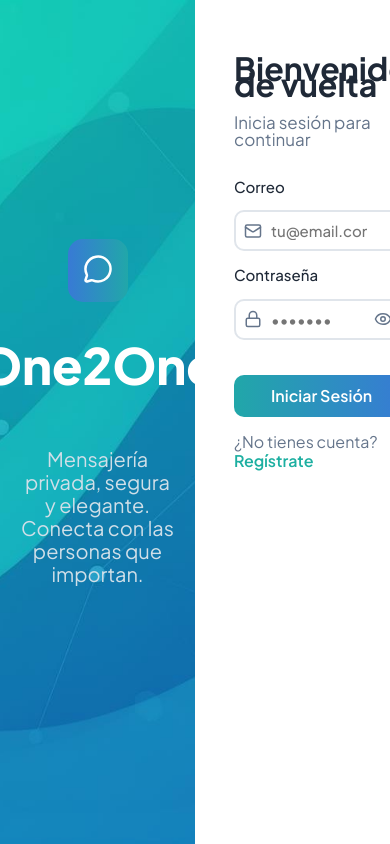
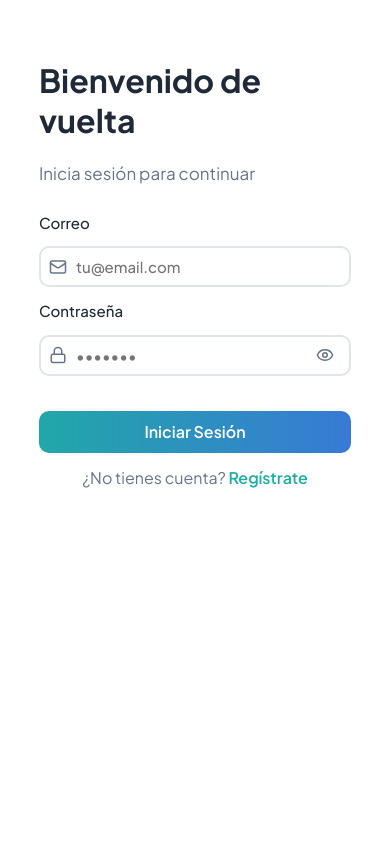
Before and after one commit to paoHernandez05/One2One, a React (Vite) app: page /auth in a window 390 px wide. Built offline with nearby package versions, Linux system fonts and the light colour scheme.

Commit message:
Added responsive features to login/register/verify

```diff
--- a/src/components/LandingPage/Navbar.jsx
+++ b/src/components/LandingPage/Navbar.jsx
@@ -13,16 +13,16 @@ function Navbar() {
     <>
       <ul>
         <li>
-          <a href="#inicio">Inicio</a>
+          <a href="#inicio" onClick={() => setOpen(false)}>Inicio</a>
         </li>
         <li>
-          <a href="#caracteristicas">Características</a>
+          <a href="#caracteristicas" onClick={() => setOpen(false)}>Características</a>
         </li>
         <li>
-          <a href="#como-funciona">Cómo funciona</a>
+          <a href="#como-funciona" onClick={() => setOpen(false)}>Cómo funciona</a>
         </li>
         <li>
-          <a href="#seguridad">Seguridad</a>
+          <a href="#seguridad" onClick={() => setOpen(false)}>Seguridad</a>
         </li>
       </ul>
       <div className={styles.navbarButtonContainer}>
--- a/src/components/RegisterUserPage/LoginForm.jsx
+++ b/src/components/RegisterUserPage/LoginForm.jsx
@@ -6,6 +6,8 @@ import { Eye, EyeOff } from "lucide-react";
 import { useState } from "react";
 
 function LoginForm() {
+
+
   const navigate = useNavigate();
   const [email, setEmail] = useState("");
   const [password, setPassword] = useState("");
--- a/src/components/RegisterUserPage/LoginForm.module.css
+++ b/src/components/RegisterUserPage/LoginForm.module.css
@@ -2,6 +2,7 @@
   line-height: 100%;
   margin-bottom: 30px;
 }
+
 .title h1 {
   color: var(--title-color);
   font-weight: 700;
@@ -86,12 +87,10 @@ button {
   left: -100%;
   width: 100%;
   height: 100%;
-  background: linear-gradient(
-    120deg,
-    transparent,
-    rgba(255, 255, 255, 0.4),
-    transparent
-  );
+  background: linear-gradient(120deg,
+      transparent,
+      rgba(255, 255, 255, 0.4),
+      transparent);
   transition: 0.5s;
 }
 
@@ -118,3 +117,10 @@ button {
 .question p span:hover {
   text-decoration: underline;
 }
+
+
+@media (max-width: 1060px) {
+  .title {
+    line-height: normal;
+  }
+}
--- a/src/components/RegisterUserPage/RegisterUser.module.css
+++ b/src/components/RegisterUserPage/RegisterUser.module.css
@@ -1,11 +1,17 @@
 .container {
   display: flex;
-  height: 100vh;
+  height: 100dvh;
   width: 100%;
   overflow: hidden;
 }
 
 .rightView {
   width: 50%;
-  padding: 10% 10%;
+  padding: 10%;
 }
+
+@media (max-width: 1060px) {
+  .rightView {
+    width: 100%;
+  }
+}
--- a/src/pages/user/RegisterUserLayout.jsx
+++ b/src/pages/user/RegisterUserLayout.jsx
@@ -5,8 +5,10 @@ import LoginForm from "../../components/RegisterUserPage/LoginForm";
 import RegisterForm from "../../components/RegisterUserPage/RegisterForm";
 import VerifyForm from "../../components/RegisterUserPage/VerifyForm";
 import { Outlet } from "react-router-dom";
+import { useIsMobile } from "../../hooks/isMobile";
 
 function RegisterUserLayout() {
+  const isMobile = useIsMobile(1060);
   const [view, setView] = useState("login");
 
   const renderView = () => {
@@ -24,7 +26,12 @@ function RegisterUserLayout() {
   return (
     <>
       <div className={styles.container}>
-        <LeftPanel />
+        {
+          isMobile ?
+            ""
+            :
+            <LeftPanel />
+        }
         <div className={styles.rightView}>
           <Outlet />
         </div>
```
